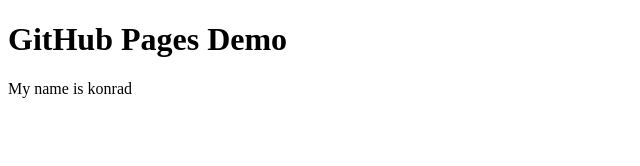
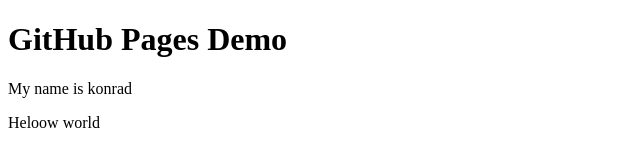
Before and after one commit to Konrad120/GitHub_Pages_Demo, a plain HTML site: page index.html in a window 1280 px wide. Shown: the whole page, without its empty margins (0-640 px from the left). Drawn offline with Linux system fonts and the light colour scheme.

Commit message:
Update index.html

```diff
--- a/index.html
+++ b/index.html
@@ -9,6 +9,6 @@
 <body>
     <h1>GitHub Pages Demo</h1>
     <p> My name is konrad</p>
-
+    <p> Heloow world</p>
 </body>
 </html>
```
